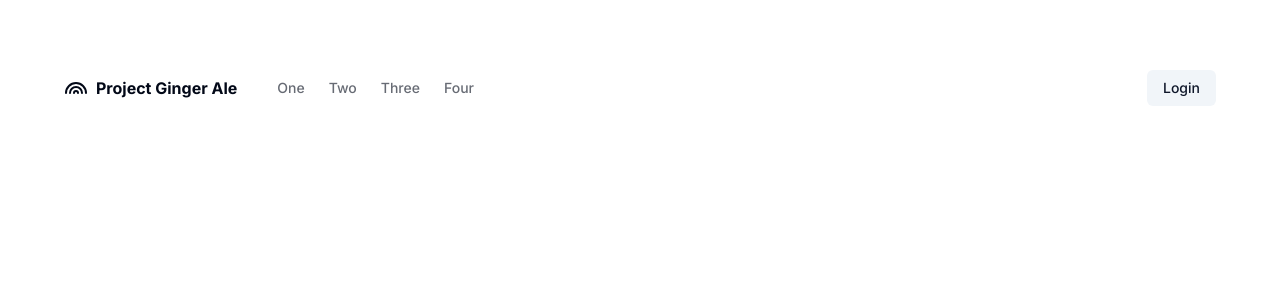
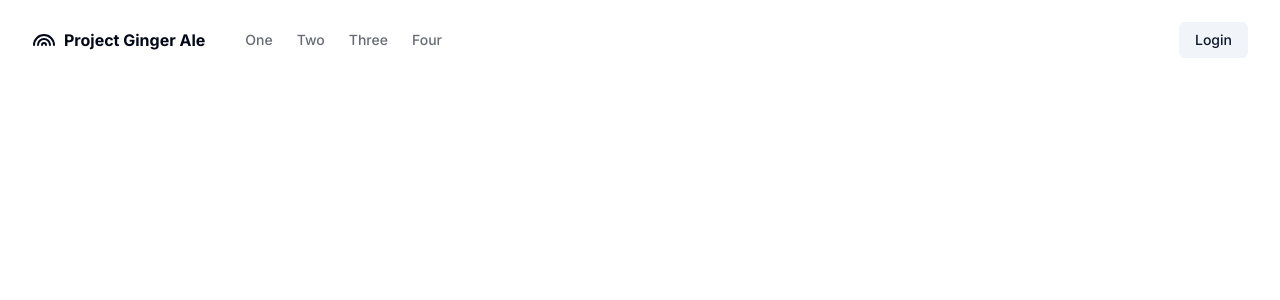
Before and after one commit to sarvagyad37/project-ginger-ale-dashboard, a Next.js app: page / in a window 1280 px wide. Shown: the top 300 px of the page. Built offline with nearby package versions, Linux system fonts and the light colour scheme; no server answers.

Commit message:
added Toaster

```diff
--- a/app/layout.tsx
+++ b/app/layout.tsx
@@ -2,8 +2,8 @@ import { cn } from "@/lib/utils";
 import "@/styles/globals.css";
 import type { Metadata } from "next";
 import { Inter } from "next/font/google";
-import { MainNav } from "@/components/main-nav";
 import { siteConfig } from "@/config/site"
+import { Toaster } from "@/components/ui/toaster"
 
 const inter = Inter({ subsets: ["latin"] });
 
@@ -67,8 +67,9 @@ export default function RootLayout({
           inter.className
         )}
       >
-        <div className="container max-w-7xl mx-auto h-full pt-12">
+        <div>
           {children}
+          <Toaster />
         </div>
       </body>
     </html>
```
